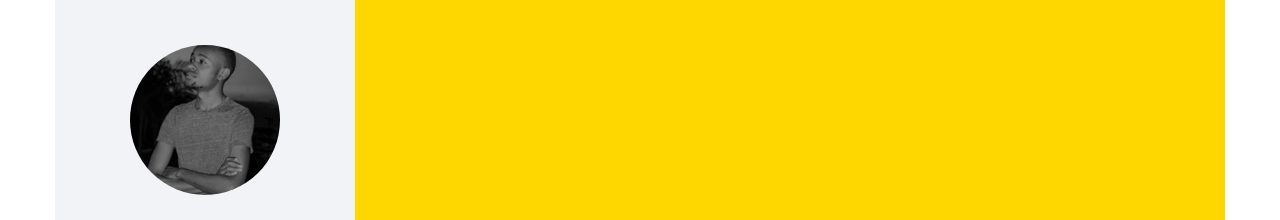
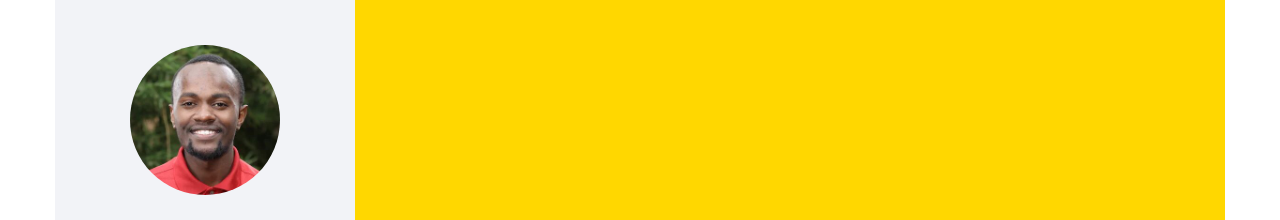
Before and after one commit to Njuguna-JohnBrian/njuguna-johnbrian.github.io, a plain HTML site: page index.html in a window 1280 px wide. Shown: the top 220 px of the page. Drawn offline with nearby package versions, Linux system fonts and the light colour scheme; files whose address does not match are found by name; a web font is replaced by a local one.

Commit message:
Update index.html

```diff
--- a/index.html
+++ b/index.html
@@ -56,7 +56,7 @@
 		<a href="#" class="js-colorlib-nav-toggle colorlib-nav-toggle" data-toggle="collapse" data-target="#navbar" aria-expanded="false" aria-controls="navbar"><i></i></a>
 		<aside id="colorlib-aside" role="complementary" class="border js-fullheight">
 			<div class="text-center">
-				<div class="author-img" style="background-image: url(images/about.jpg);"></div>
+				<div class="author-img" style="background-image: url(images/me.jpg);"></div>
 				<h1 id="colorlib-logo">Njuguna John Brian</h1>
 				<span class="position">A Kenyan Based Developer</span>
 			</div>
```
